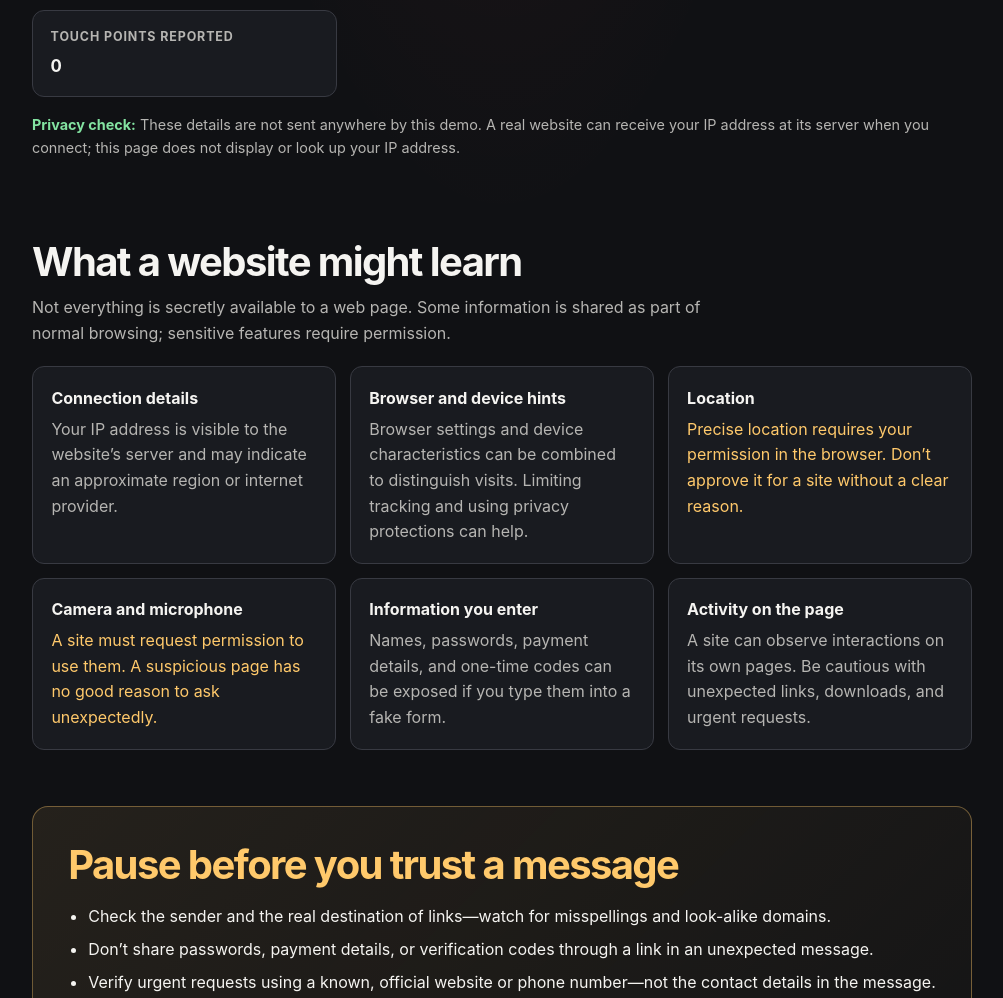
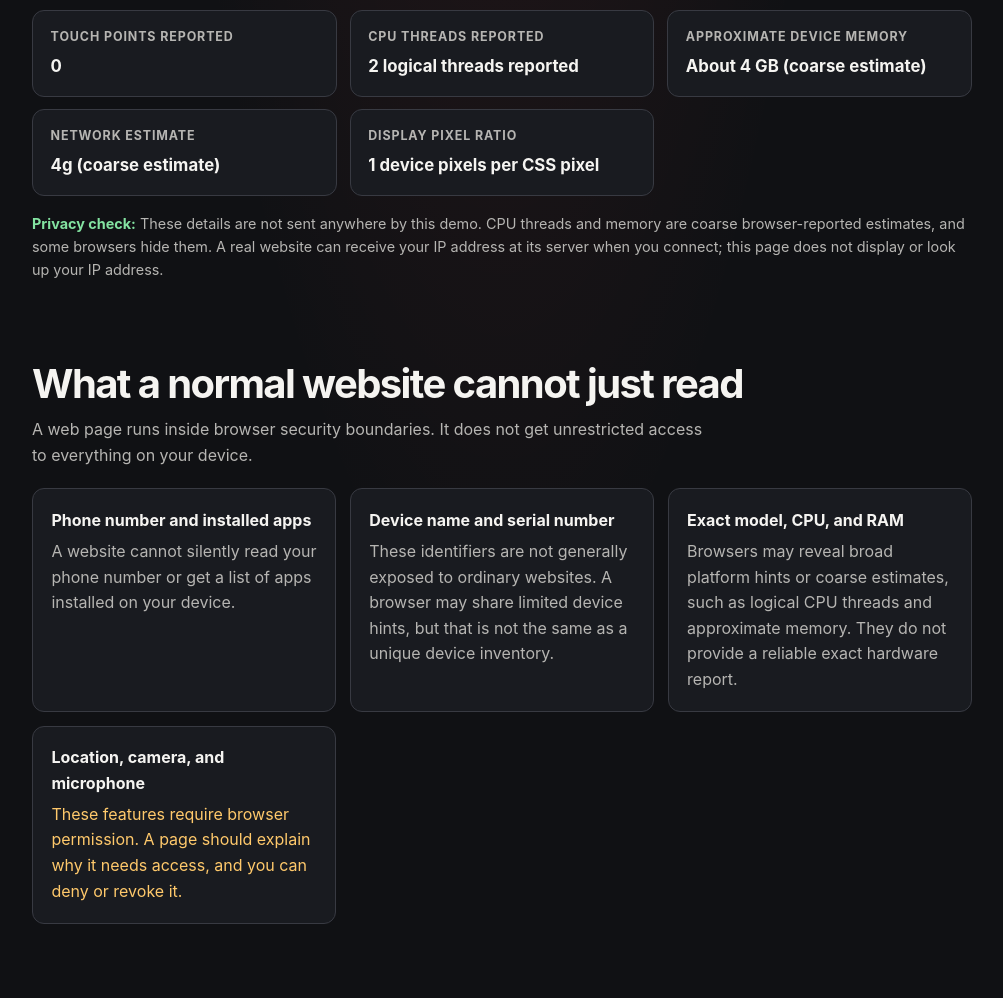
Before and after one commit to erchetansoni/Cyber-Security-Awareness, a plain HTML site: page index.html in a window 1280 px wide. Shown: the part 1144-2142 px from the top of the page, without its empty margins (138-1141 px from the left). Drawn offline with Linux system fonts and the light colour scheme.

Commit message:
added few more features

```diff
--- a/index.html
+++ b/index.html
@@ -239,7 +239,7 @@
       <section aria-labelledby="browser-heading">
         <div class="section-heading">
           <h2 id="browser-heading">What this browser reveals</h2>
-          <p>These values are filled in on your device. They can help explain how basic browser details may contribute to a recognizable profile.</p>
+          <p>These values are read on your device. Some browser APIs also expose coarse hardware and network hints; they are estimates, not a device inventory.</p>
         </div>
         <dl class="data-grid" id="browser-data" aria-live="polite">
           <div class="data-card"><dt>Browser</dt><dd data-value="browser">Reading locally…</dd></div>
@@ -252,8 +252,25 @@
           <div class="data-card"><dt>Cookies enabled</dt><dd data-value="cookies">Reading locally…</dd></div>
           <div class="data-card"><dt>Browser reports online</dt><dd data-value="online">Reading locally…</dd></div>
           <div class="data-card"><dt>Touch points reported</dt><dd data-value="touch">Reading locally…</dd></div>
+          <div class="data-card"><dt>CPU threads reported</dt><dd data-value="cpu">Reading locally…</dd></div>
+          <div class="data-card"><dt>Approximate device memory</dt><dd data-value="memory">Reading locally…</dd></div>
+          <div class="data-card"><dt>Network estimate</dt><dd data-value="connection">Reading locally…</dd></div>
+          <div class="data-card"><dt>Display pixel ratio</dt><dd data-value="pixel-ratio">Reading locally…</dd></div>
         </dl>
-        <p class="privacy-note"><strong>Privacy check:</strong> These details are not sent anywhere by this demo. A real website can receive your IP address at its server when you connect; this page does not display or look up your IP address.</p>
+        <p class="privacy-note"><strong>Privacy check:</strong> These details are not sent anywhere by this demo. CPU threads and memory are coarse browser-reported estimates, and some browsers hide them. A real website can receive your IP address at its server when you connect; this page does not display or look up your IP address.</p>
+      </section>
+
+      <section aria-labelledby="limits-heading">
+        <div class="section-heading">
+          <h2 id="limits-heading">What a normal website cannot just read</h2>
+          <p>A web page runs inside browser security boundaries. It does not get unrestricted access to everything on your device.</p>
+        </div>
+        <ul class="exposure-list">
+          <li><strong>Phone number and installed apps</strong><span>A website cannot silently read your phone number or get a list of apps installed on your device.</span></li>
+          <li><strong>Device name and serial number</strong><span>These identifiers are not generally exposed to ordinary websites. A browser may share limited device hints, but that is not the same as a unique device inventory.</span></li>
+          <li><strong>Exact model, CPU, and RAM</strong><span>Browsers may reveal broad platform hints or coarse estimates, such as logical CPU threads and approximate memory. They do not provide a reliable exact hardware report.</span></li>
+          <li><strong>Location, camera, and microphone</strong><span class="permission">These features require browser permission. A page should explain why it needs access, and you can deny or revoke it.</span></li>
+        </ul>
       </section>
 
       <section aria-labelledby="more-heading">
@@ -310,7 +327,19 @@
         color: `${screen.colorDepth}-bit`,
         cookies: navigator.cookieEnabled ? "Yes" : "No",
         online: navigator.onLine ? "Yes" : "No",
-        touch: String(navigator.maxTouchPoints ?? 0)
+        touch: String(navigator.maxTouchPoints ?? 0),
+        cpu: Number.isFinite(navigator.hardwareConcurrency) && navigator.hardwareConcurrency > 0
+          ? `${navigator.hardwareConcurrency} logical threads reported`
+          : "Not exposed by browser",
+        memory: Number.isFinite(navigator.deviceMemory) && navigator.deviceMemory > 0
+          ? `About ${navigator.deviceMemory} GB (coarse estimate)`
+          : "Not exposed by browser",
+        connection: navigator.connection?.effectiveType
+          ? `${navigator.connection.effectiveType} (coarse estimate)`
+          : "Not exposed by browser",
+        "pixel-ratio": Number.isFinite(devicePixelRatio) && devicePixelRatio > 0
+          ? `${devicePixelRatio} device pixels per CSS pixel`
+          : "Not exposed by browser"
       };
 
       document.querySelectorAll("[data-value]").forEach((item) => {
```
Also changed, not shown: 2 other files.
